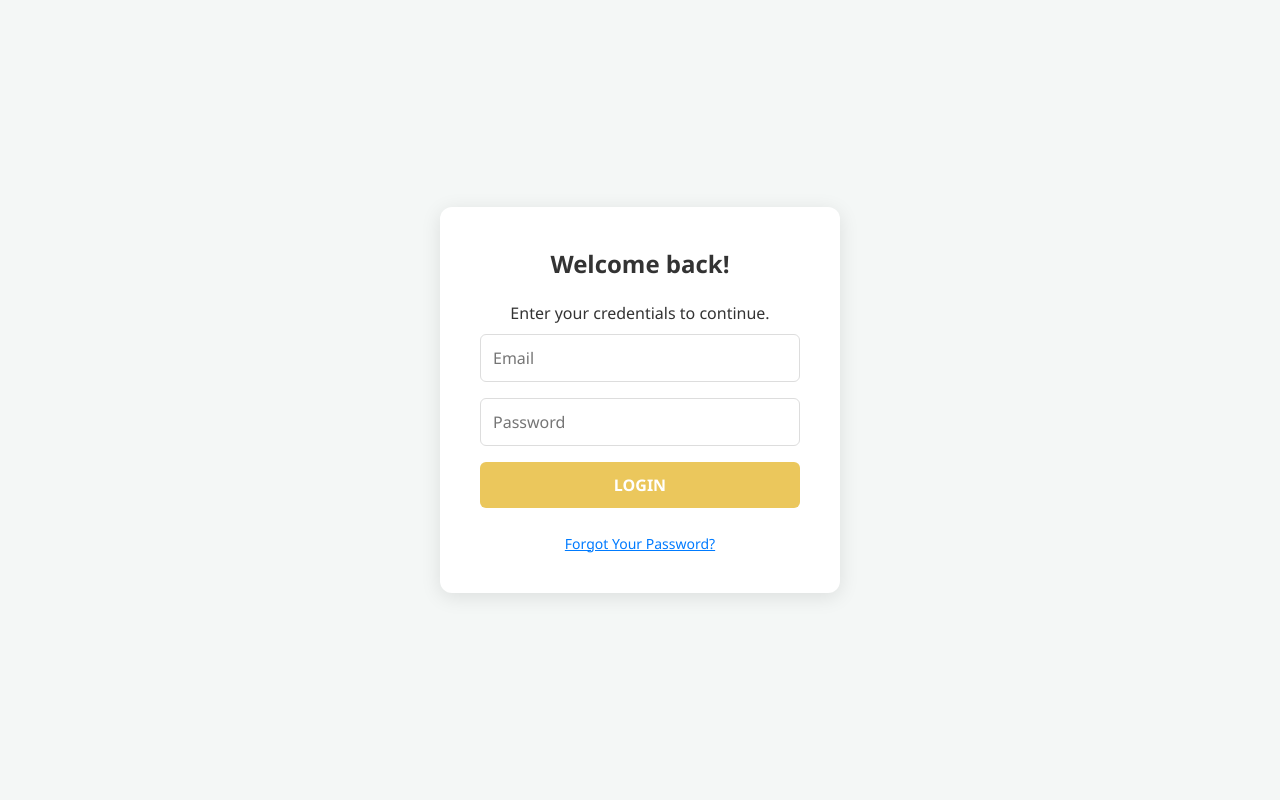
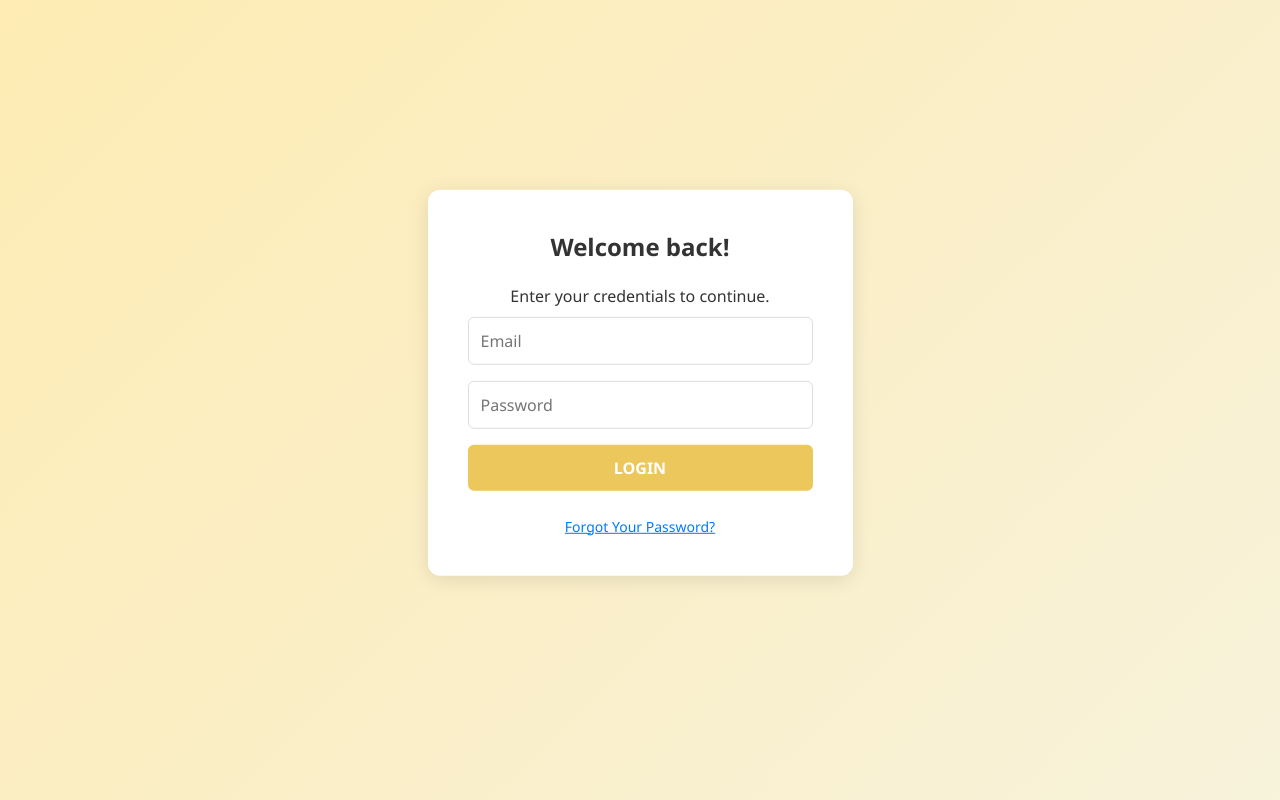
Before and after one commit to WebFaraon/CarWebSite-Front, a React (Vite) app: page /login in a window 1280 px wide. Built offline with nearby package versions, Linux system fonts and the light colour scheme.

Commit message:
Completed Login page design

```diff
--- a/src/pages/Auth/Login.css
+++ b/src/pages/Auth/Login.css
@@ -25,7 +25,16 @@ card: {
     justify-content: center;
     align-items: center;
     height: 100vh;
-    background-color: #f4f7f6;
+
+    background: linear-gradient(-45deg, #f4f7f6, #ffe9a5, #f4f7f6);
+    background-size: 400% 400%;
+    animation: gradient 15s ease infinite;
+}
+
+@keyframes gradient {
+    0% { background-position: 0% 50%; }
+    50% { background-position: 100% 50%; }
+    100% { background-position: 0% 50%; }
 }
 
 .card {
@@ -34,8 +43,19 @@ card: {
     border-radius: 12px;
     box-shadow: 0 4px 20px rgba(0,0,0,0.1);
     width: 100%;
-    max-width: 400px;
+    max-width: 425px;
     text-align: center;
+
+    animation: float 2s ease-in-out infinite alternate;
+}
+
+@keyframes float {
+    from {
+        transform: translateY(0px);
+    }
+    to {
+        transform: translateY(-20px);
+    }
 }
 
 .title {
```
